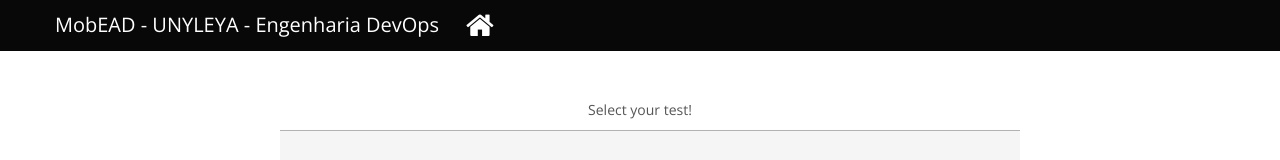
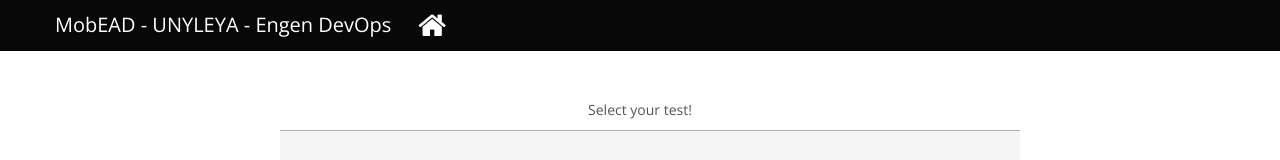
Before and after one commit to sluis19/unyleya_repo, a plain HTML site: page index.html in a window 1280 px wide. Shown: the top 160 px of the page. Drawn offline with nearby package versions, Linux system fonts and the light colour scheme; a script that the page names is missing.

Commit message:
Alterando arquivo

```diff
--- a/index.html
+++ b/index.html
@@ -25,7 +25,7 @@
         <nav class="navbar navbar-fixed-top">
             <nav class="navbar-inner">
                 <section class="container navegacao-topo">
-                    <a class="brand">MobEAD - UNYLEYA - Engenharia DevOps</a>
+                    <a class="brand">MobEAD - UNYLEYA - Engen DevOps</a>
                     <ul class="nav">
                         <li class="active"><a href="#"><i class="icon-home" data-bind="click:openTestList"></i></a></li>
                     </ul>
```
